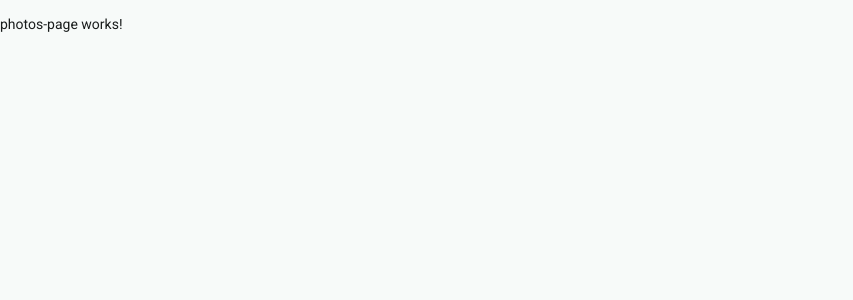
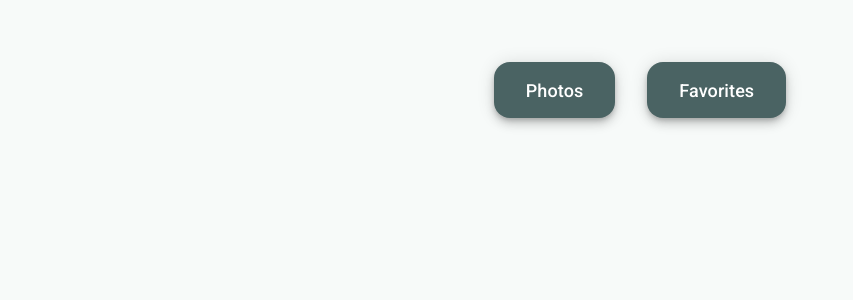
Before and after one commit to mateuszhadrian/xm-gallery-template, an Angular app: page / in a window 1280 px wide. Shown: the top 300 px of the page, without its empty margins (0-853 px from the left). Built offline with nearby package versions, Linux system fonts and the light colour scheme.

Commit message:
feat(header): add header with Photos and Favorites navigation

```diff
--- a/src/app/app.html
+++ b/src/app/app.html
@@ -1 +1,4 @@
-<router-outlet />
+<app-header></app-header>
+<main>
+  <router-outlet />
+</main>
--- a/src/app/app.scss
+++ b/src/app/app.scss
@@ -0,0 +1,3 @@
+main {
+  display: block;
+}
--- a/src/app/app.ts
+++ b/src/app/app.ts
@@ -1,9 +1,10 @@
 import { Component, signal } from '@angular/core';
 import { RouterOutlet } from '@angular/router';
+import { Header } from './components/header/header';
 
 @Component({
   selector: 'app-root',
-  imports: [RouterOutlet],
+  imports: [RouterOutlet, Header],
   templateUrl: './app.html',
   styleUrl: './app.scss',
 })
--- /dev/null
+++ b/src/app/components/header/header.html
@@ -0,0 +1,4 @@
+<header class="header">
+  <a matFab extended routerLink="/photos">Photos</a>
+  <a matFab extended routerLink="/favorites">Favorites</a>
+</header>
--- /dev/null
+++ b/src/app/components/header/header.scss
@@ -0,0 +1,26 @@
+.header {
+  position: fixed;
+  top: 0;
+  left: 0;
+  z-index: 1000;
+  width: 100%;
+  height: 180px;
+  background-color: var(--mat-sys-surface);
+  display: flex;
+  justify-content: center;
+  align-items: center;
+  gap: 32px;
+
+  a {
+    padding: 16px 32px;
+    font-size: 18px;
+
+    background-color: var(--mat-sys-secondary);
+    color: var(--mat-sys-on-primary);
+
+    &:hover {
+      background-color: var(--mat-sys-primary);
+      color: var(--mat-sys-on-primary);
+    }
+  }
+}
```
Also changed, not shown: src/app/components/header/header.ts (added, +11 -0 lines), 1 other file (tests, documents, lock files or other folders).
